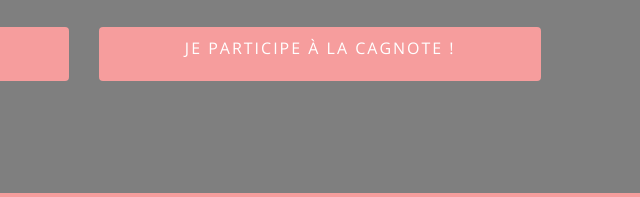
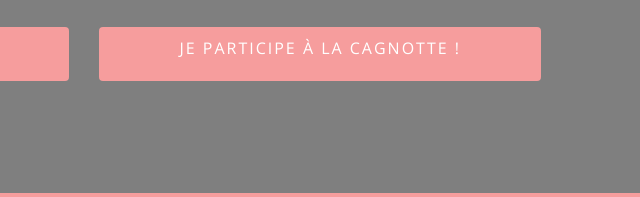
Before and after one commit to romainlouvet/julie_camille, a website: page gallery.html in a window 1280 px wide. Shown: the part 2186-2383 px from the top of the page, 556-1196 px from the left. Drawn offline with nearby package versions, Linux system fonts and the light colour scheme; some packages are replaced by stand-ins of ours; no server answers; files whose address does not match are found by name; a web font is replaced by a local one.

Commit message:
fix: cagnotTe

```diff
--- a/gallery.html
+++ b/gallery.html
@@ -144,7 +144,7 @@
 							</div>
 
 							<div class="col-md-6 col-sm-6">
-								<A class="btn btn-primary btn-block" HREF="https://www.leetchi.com/c/mariage-de-ludivine-et-romain">Je participe à la cagnote !</A>
+								<A class="btn btn-primary btn-block" HREF="https://www.leetchi.com/c/mariage-de-ludivine-et-romain">Je participe à la cagnotte !</A>
 							</div>
 						</form>
 					</div>
```
Also changed, not shown: groom-bride.html (+1 -1 lines), guest.html (+1 -1 lines), index.html (+1 -1 lines), when-where.html (+1 -1 lines).
